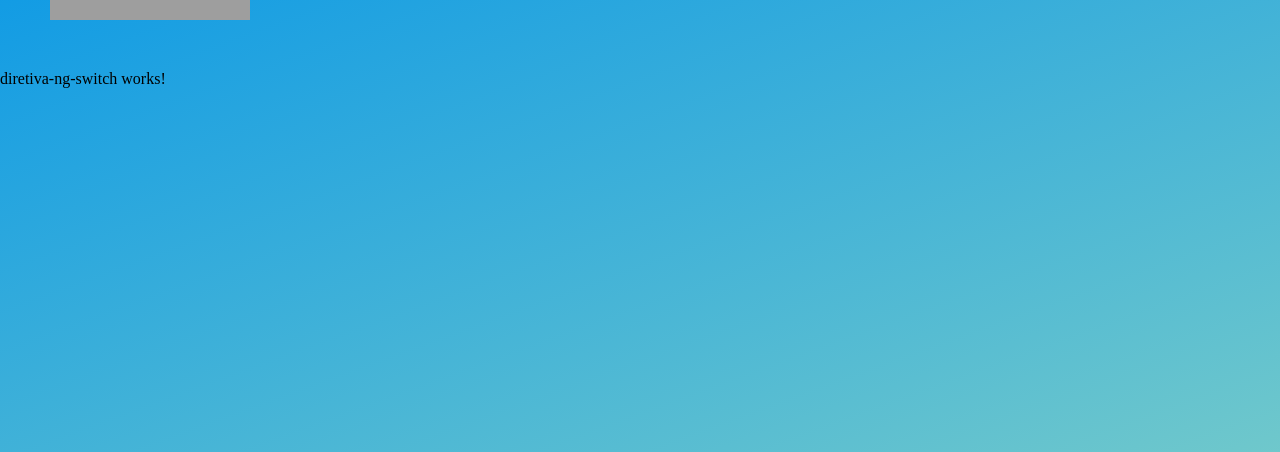
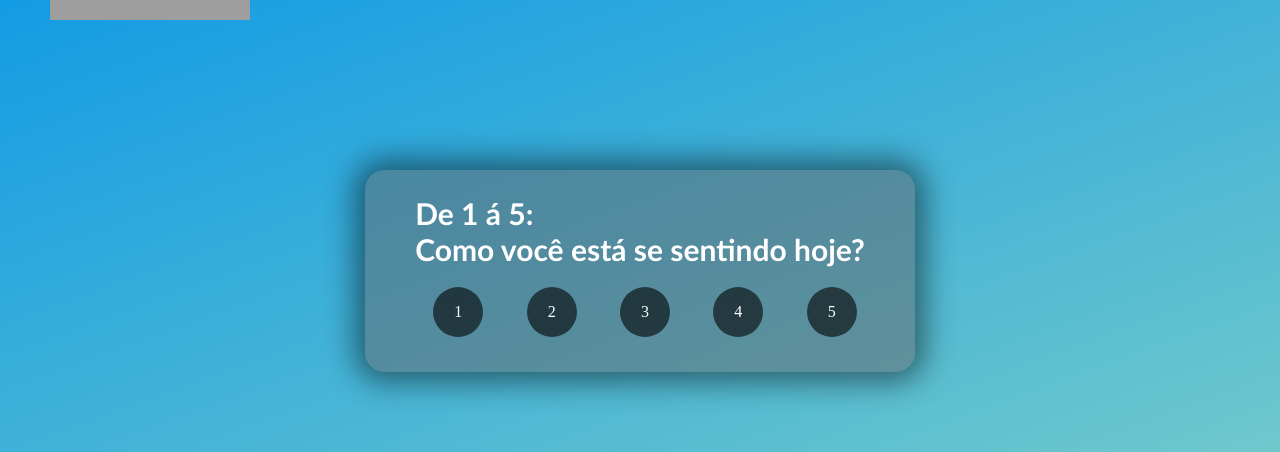
Before and after one commit to SandroCunha1/angular_vespertino, an Angular app: page /switch in a window 1280 px wide. Shown: the part 180-632 px from the top of the page. Built offline with nearby package versions, Linux system fonts and the light colour scheme; grey boxes are pictures that could not be loaded.

Commit message:
NgSwitch

```diff
--- a/src/app/diretiva-ng-switch/diretiva-ng-switch.component.html
+++ b/src/app/diretiva-ng-switch/diretiva-ng-switch.component.html
@@ -1 +1,33 @@
-<p>diretiva-ng-switch works!</p>
+<main class="container">
+    <form action="" class="form">
+        <legend><p>De 1 á 5:</p> <p>Como você está se sentindo hoje?</p></legend>
+        <div class="radio-group">
+            <input type="radio" name="mood" id="1" value="0" [(ngModel)]="user">
+            <label for="1">1</label>
+            <input type="radio" name="mood" id="2" value="1" [(ngModel)]="user">
+            <label for="2">2</label>
+            <input type="radio" name="mood" id="3" value="2" [(ngModel)]="user">
+            <label for="3">3</label>
+            <input type="radio" name="mood" id="4" value="3" [(ngModel)]="user">
+            <label for="4">4</label>
+            <input type="radio" name="mood" id="5" value="4" [(ngModel)]="user">
+            <label for="5">5</label>
+        </div>
+
+
+        <div [ngSwitch]="user" class="mood">
+            <div *ngSwitchCase="0"><img src="https://freepngimg.com/thumb/sad_emoji/36807-4-sad-emoji-clipart.png" alt=""
+                    width="200px"> MUITO TRISTE </div>
+            <div *ngSwitchCase="1"><img
+                    src="https://freepngimg.com/thumb/sad_emoji/36900-6-sad-emoji-transparent-background-thumb.png"
+                    alt="" width="200px">TRISTE</div>
+            <div *ngSwitchCase="2"><img
+                    src="https://emojiisland.com/cdn/shop/products/Neutral_Emoji_icon_9f1cc93a-f984-4b6c-896e-d24a643e4c28_large.png?v=1571606091"
+                    alt="" width="200px"> Neutro</div>
+            <div *ngSwitchCase="3"><img src="https://www.pngmart.com/files/15/Happy-Emoji-PNG.png" alt=""
+                    width="200px">FELIZ</div>
+            <div *ngSwitchCase="4"><img src="https://uploads-ssl.webflow.com/646218c67da47160c64a84d5/646344f4becdbd5e3e1e77f7_43.png" alt=""
+                    width="200px">MUITO FELIZ</div>
+        </div>
+    </form>
+</main>
--- a/src/app/diretiva-ng-switch/diretiva-ng-switch.component.scss
+++ b/src/app/diretiva-ng-switch/diretiva-ng-switch.component.scss
@@ -0,0 +1,32 @@
+.radio-group input{
+    display: none;
+}
+.radio-group label{
+    display: flex;
+    align-items: center;
+    justify-content: center;
+    width: 50px;
+    height: 50px;
+    text-align: center;
+    margin-left: 10px;
+    border-radius: 100px;
+    background-color: rgba(0, 0, 0, 0.591);
+    cursor: pointer;
+}
+
+.radio-group label:hover{
+    background-color: rgba(0, 0, 0, 0.14);
+    transition: 0.5s;
+}
+input[type="radio"]:checked+label{
+    background-color: rgba(255, 0, 0, 0.322);
+    border: 1px solid rgba(37, 35, 35, 0.579);
+}
+
+.mood div{
+    display: flex;
+    flex-direction: column;
+    width: 100%;
+    justify-content: center;
+    align-items: center;
+}
--- a/src/app/diretiva-ng-switch/diretiva-ng-switch.component.ts
+++ b/src/app/diretiva-ng-switch/diretiva-ng-switch.component.ts
@@ -6,5 +6,5 @@ import { Component } from '@angular/core';
   styleUrls: ['./diretiva-ng-switch.component.scss']
 })
 export class DiretivaNgSwitchComponent {
-
+  public user:number = -1 ;
 }
--- a/src/styles.scss
+++ b/src/styles.scss
@@ -40,7 +40,7 @@ body{
     margin-bottom: 10px;
 }
 
-.form [type=text], [type=number]{
+.form [type=text], [type=number], [type=password], [type=range]{
     height: 40px;
     border-radius: 20px;
     padding: 4px;
```
